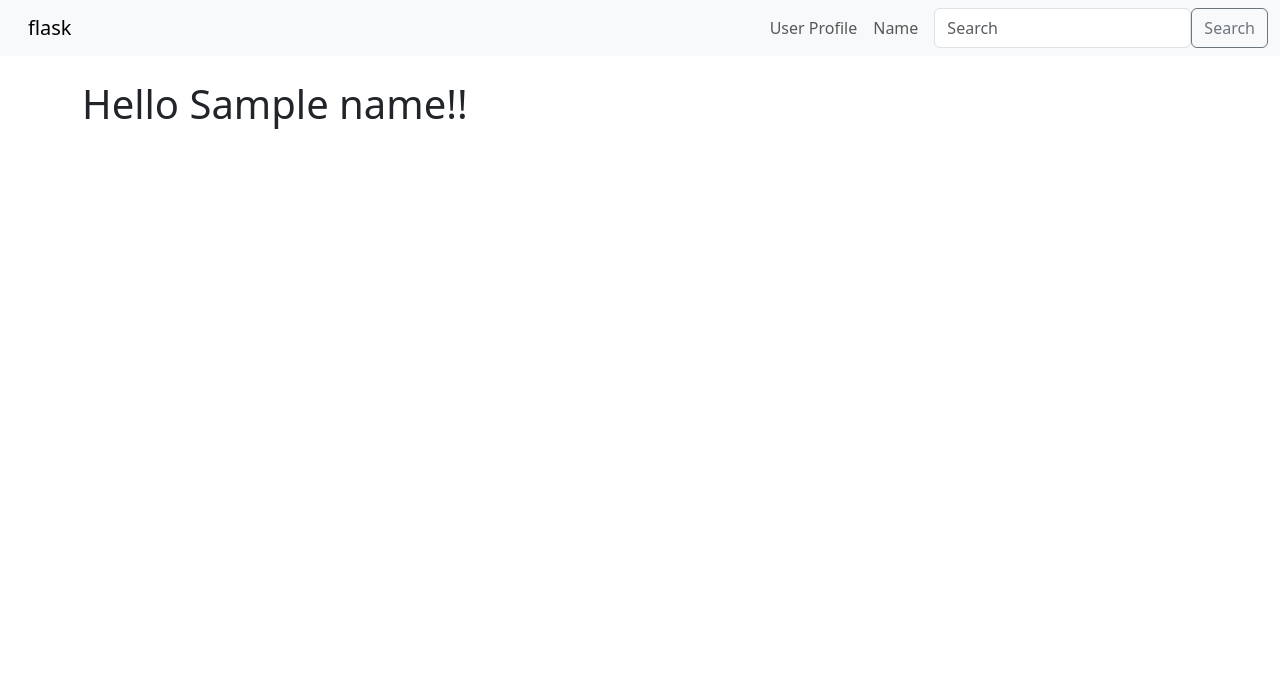
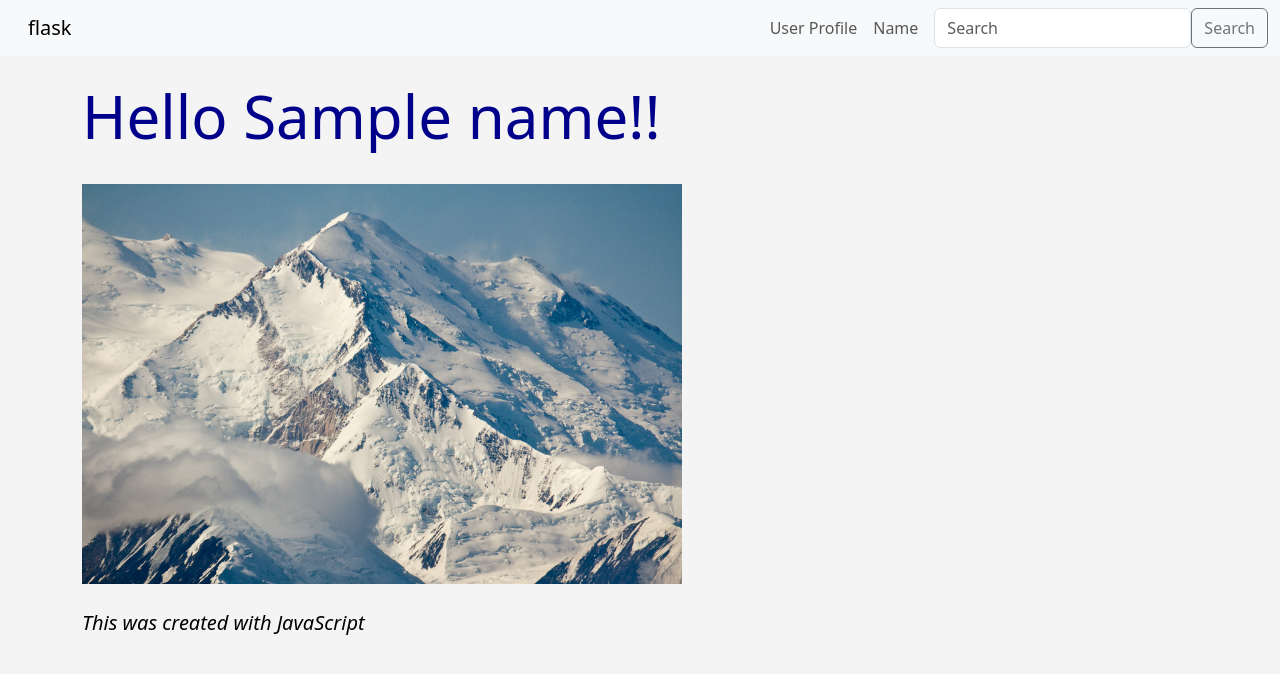
Before and after one commit to ayeshaf12/flask, a Flask app: template Templates/name.html in a window 1280 px wide. Shown: the top 674 px of the page. Run offline with Flask 3, Linux system fonts and the light colour scheme; the template is opened without the code that fills it: values that come from a table or form of the project are taken from there, most other values are stand-ins (such as "Sample title", 1, 10 or a date in 2020).

Commit message:
Static files

```diff
--- a/Static/CSS/style.css
+++ b/Static/CSS/style.css
@@ -1,8 +1,15 @@
 h1{
-    color: darkblue
+    color: darkblue;
     font-size:60px;
 }
 
 body{
     background: #f4f4f4;
 }
+
+
+#demo{
+    font-style: italic;
+    font-size: 20px;
+    color: black
+}
--- /dev/null
+++ b/Static/JS/myfile.js
@@ -0,0 +1 @@
+document.getElementById('demo').innerHTML = "This was created with JavaScript";
--- a/Templates/base.html
+++ b/Templates/base.html
@@ -1,5 +1,5 @@
 <!doctype html>
-<html lang="eng">
+<html lang="en">
   <head>
     <!-- Required meta tags -->
     <meta charset="utf-8">
@@ -7,6 +7,13 @@
 
     <!-- Bootstrap CSS -->
     <link rel="stylesheet" href="https://cdn.jsdelivr.net/npm/bootstrap@5.3.7/dist/css/bootstrap.rtl.min.css" integrity="sha384-Xbg45MqvDIk1e563NLpGEulpX6AvL404DP+/iCgW9eFa2BqztiwTexswJo2jLMue" crossorigin="anonymous">
+
+    <!-- Our CSS -->
+
+
+   <link href="{{ url_for('static', filename='css/style.css') }}" rel="stylesheet">
+
+<!-- C:\Users\owner\Desktop\Flask\Static\CSS\style.css -->
 
     <title>Flask jinja2 duo</title>
   </head>
--- a/Templates/name.html
+++ b/Templates/name.html
@@ -16,6 +16,13 @@
 
 {% if name %}
     <h1>Hello {{name}}!!</h1>
+    <br/>
+    <img src="{{ url_for('static', filename='images/northpeak.jpg') }}"width=600 alt="North Peak Image">
+</br><br/>
+    <p id="demo">This is stuff ..</p>
+
+<script src ="{{url_for('static',filename='js/myfile.js')}}"></script>
+
 {% else %}
     <h1>What's your name ?</h1>
     <br/>
--- a/app.py
+++ b/app.py
@@ -76,7 +76,6 @@ def page_not_found(e):
 
 
 
-
 #TO ACTIVATE DEVELOPMENT MODE
 if __name__ == '__main__':
      app.run(debug=True)
```
Also changed, not shown: Static/Images/northpeak.jpg (added), Static/Images/northpeak.png.jpg (deleted).
